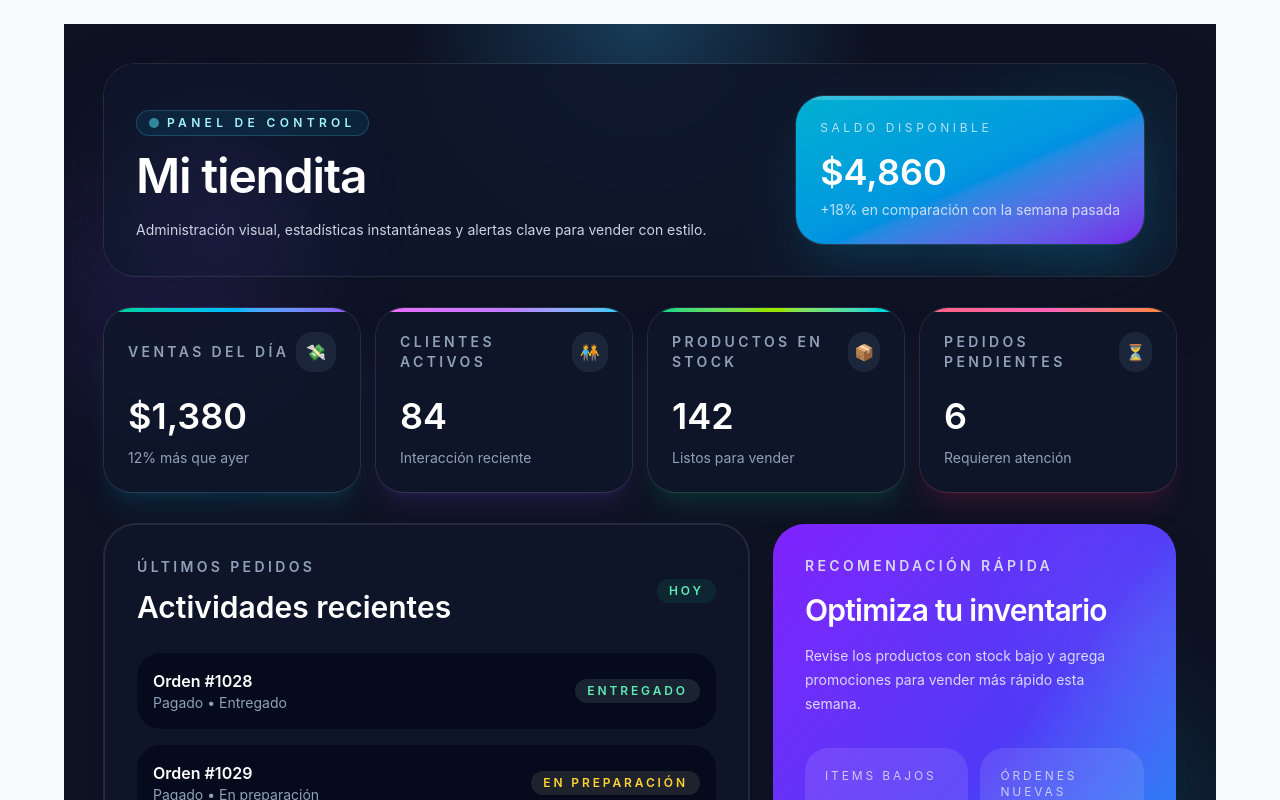
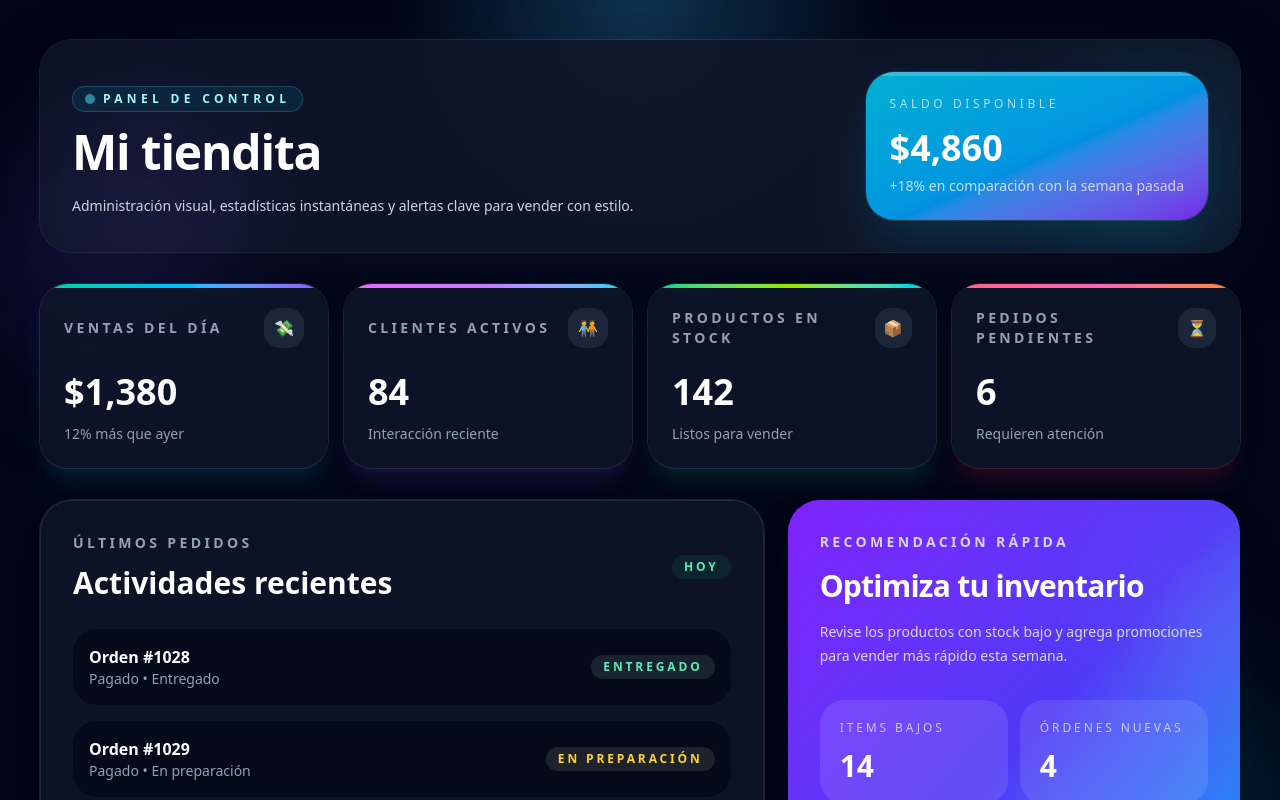
Before and after one commit to skarmik/tienda, an Angular app: page / in a window 1280 px wide. Shown: the top 800 px of the page. Built offline with nearby package versions, Linux system fonts and the light colour scheme.

Commit message:
fix(app): Se corrigio el color de fondo

```diff
--- a/src/app/app.html
+++ b/src/app/app.html
@@ -1,18 +1 @@
-<style>
-  :host {
-    display: block;
-    min-height: 100vh;
-    background: #f8fafc;
-    font-family: Inter, system-ui, sans-serif;
-  }
-
-  main {
-    width: min(1200px, 100%);
-    margin: 0 auto;
-    padding: 1.5rem;
-  }
-</style>
-
-<main>
-  <router-outlet></router-outlet>
-</main>
+<router-outlet></router-outlet>
--- a/src/app/pages/dashboard/dashboard.html
+++ b/src/app/pages/dashboard/dashboard.html
@@ -49,7 +49,7 @@
         <p class="mt-3 text-sm text-slate-400">Interacción reciente</p>
       </article>
 
-      <article class="group relative overflow-hidden rounded-[1.75rem] bg-slate-900/80 p-6 shadow-xl shadow-emerald-500/10 ring-1 ring-white/10 transition duration-300 hover:-translate-y-2 hover:shadow-2xl">
+      <article (click)="abrirProductos()" class="group relative overflow-hidden rounded-[1.75rem] bg-slate-900/80 p-6 shadow-xl shadow-emerald-500/10 ring-1 ring-white/10 transition duration-300 hover:-translate-y-2 hover:shadow-2xl">
         <div class="absolute inset-x-0 top-0 h-1 bg-gradient-to-r from-emerald-400 via-lime-400 to-cyan-400"></div>
         <div class="flex items-center justify-between">
           <p class="text-sm font-semibold uppercase tracking-[0.24em] text-slate-400">Productos en stock</p>
--- a/src/app/pages/dashboard/dashboard.ts
+++ b/src/app/pages/dashboard/dashboard.ts
@@ -1,4 +1,5 @@
 import { ChangeDetectionStrategy, Component } from '@angular/core';
+import { Router, RouterLink } from '@angular/router';
 
 @Component({
   selector: 'app-dashboard',
@@ -7,4 +8,10 @@ import { ChangeDetectionStrategy, Component } from '@angular/core';
   templateUrl: './dashboard.html',
   changeDetection: ChangeDetectionStrategy.OnPush,
 })
-export class Dashboard {}
+export class Dashboard {
+  constructor(private router: Router) {}
+
+  abrirProductos() {
+    this.router.navigate(['/productos']);
+  }
+}
```
